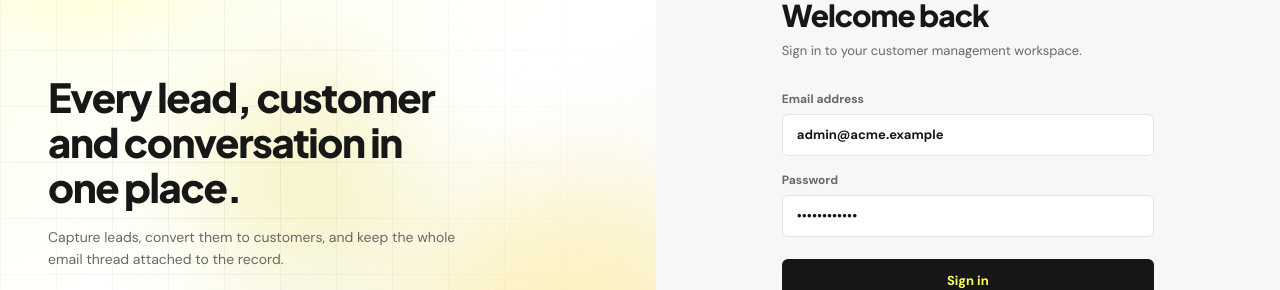
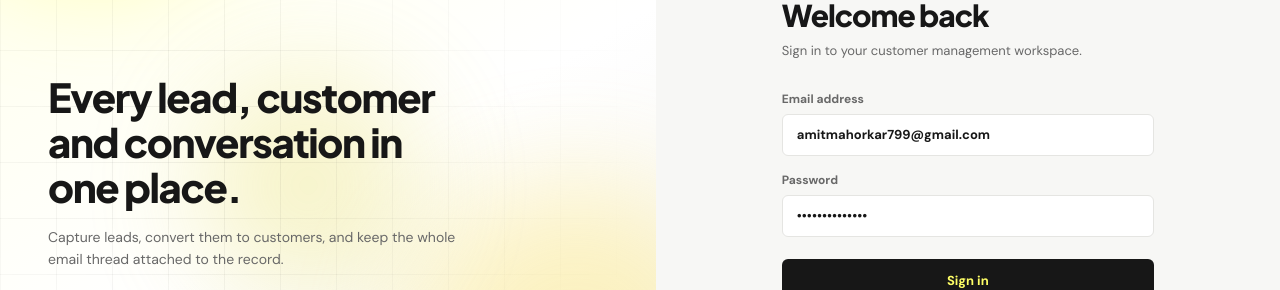
Before and after one commit to amit2647/customer_mgmt_frontend, a React (Vite) app: page /login in a window 1280 px wide. Both pictures are taken after a click on the button "Skip tour". Shown: the part 230-520 px from the top of the page. Built offline with nearby package versions, Linux system fonts and the light colour scheme; no server answers.

Commit message:
Update default email and password in LoginPage component

```diff
--- a/src/pages/Login/LoginPage.jsx
+++ b/src/pages/Login/LoginPage.jsx
@@ -12,8 +12,8 @@ function LoginPage() {
   const navigate = useNavigate();
   const { login } = useAuth();
 
-  const [email, setEmail] = useState("admin@acme.example");
-  const [password, setPassword] = useState("ChangeMe123!");
+  const [email, setEmail] = useState("amitmahorkar799@gmail.com");
+  const [password, setPassword] = useState("amitmahorkar@7");
   const [error, setError] = useState("");
   const [submitting, setSubmitting] = useState(false);
 
```
